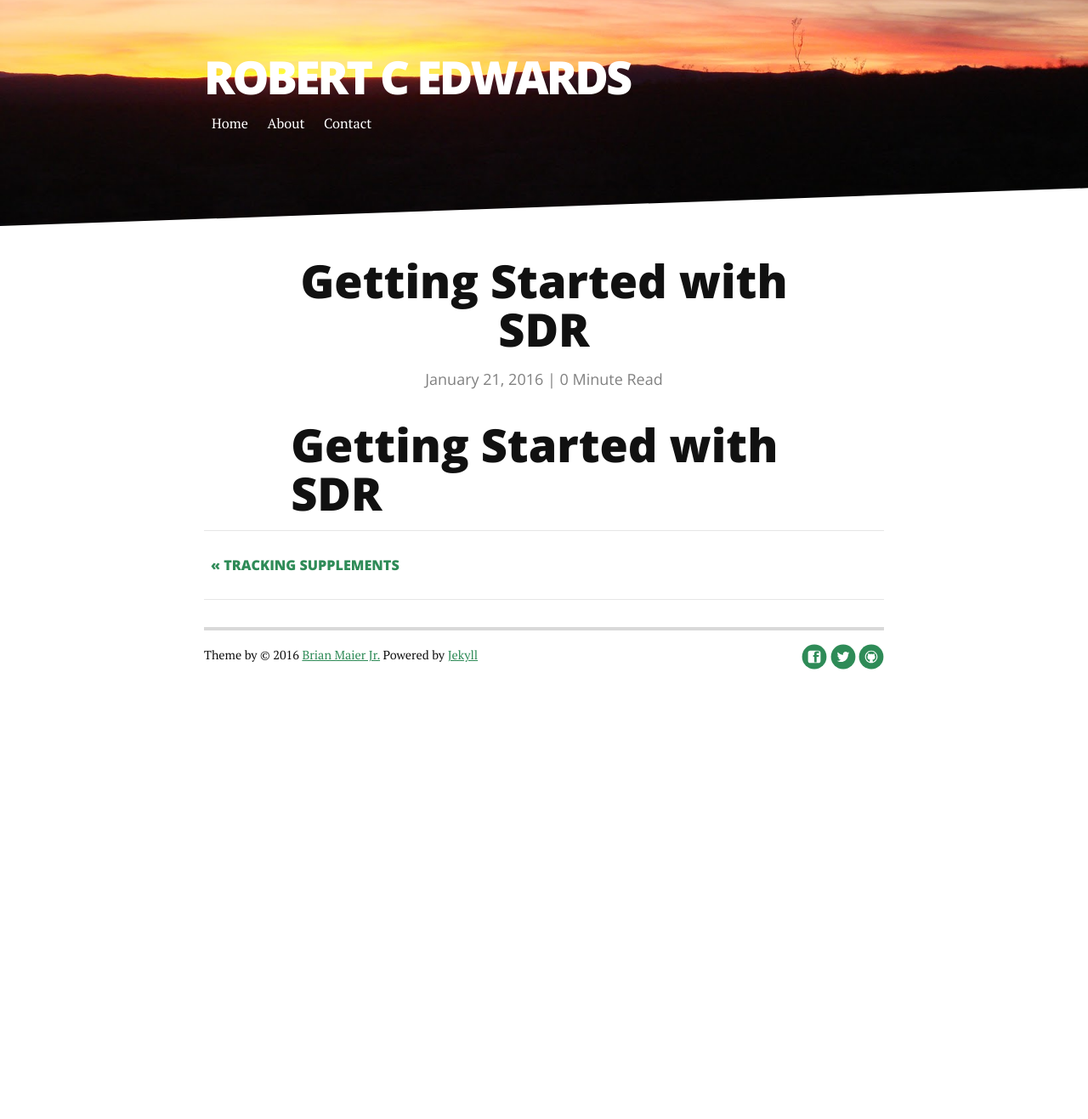
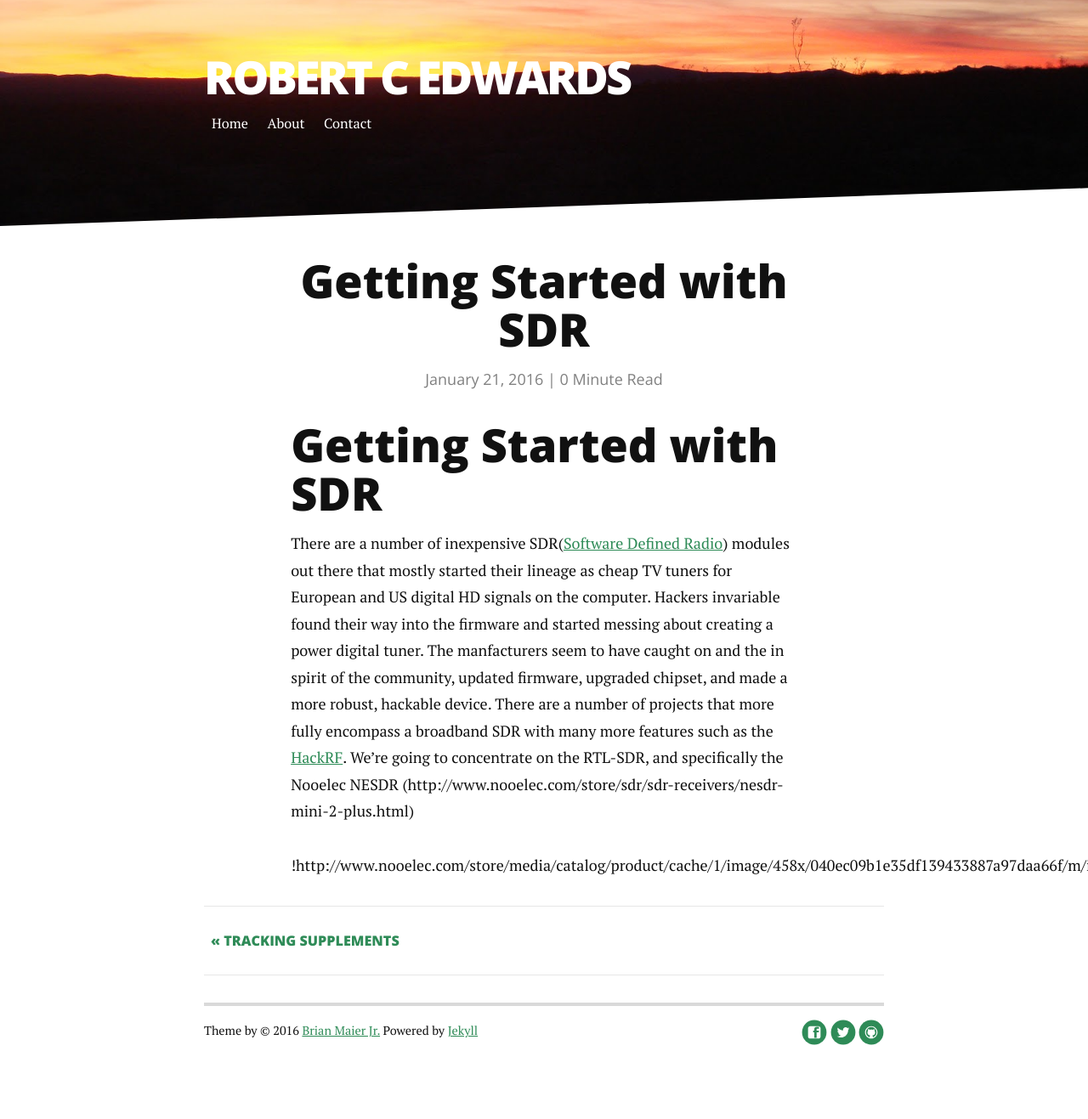
Before and after one commit to robertcedwards/robertcedwards.com, a Jekyll site: the page built from _posts/2016-01-21-Getting-Started-with-SDR.md, in a window 1280 px wide. Shown: the whole page at 85% size. Built offline with Jekyll 4.4.1, drawn with Linux system fonts in a browser that asks for light colours; nearby versions of some CDN libraries; Markdown is read by kramdown in place of the engine named in the settings; before the commit the page ends 900 px from its top, so only the background shows below that.

Commit message:
First round content

```diff
--- a/_posts/2016-01-21-Getting-Started-with-SDR.md
+++ b/_posts/2016-01-21-Getting-Started-with-SDR.md
@@ -4,3 +4,10 @@ title:  "Getting Started with SDR"
 date:   2016-01-21
 ---
 #Getting Started with SDR
+
+There are a number of inexpensive SDR([Software Defined Radio](https://en.wikipedia.org/wiki/Software-defined_radio)) modules out there that mostly started their lineage as cheap TV tuners for European and US digital HD signals on the computer. Hackers invariable found their way into the firmware and started messing about creating a power digital tuner. The manfacturers seem to have caught on and the in spirit of the community, updated firmware, upgraded chipset, and made a more robust, hackable device.
+There are a number of projects that more fully encompass a broadband SDR with many more features such as the [HackRF](https://greatscottgadgets.com).
+We're going to concentrate on the RTL-SDR, and specifically the Nooelec NESDR
+(http://www.nooelec.com/store/sdr/sdr-receivers/nesdr-mini-2-plus.html)
+
+!http://www.nooelec.com/store/media/catalog/product/cache/1/image/458x/040ec09b1e35df139433887a97daa66f/m/i/mini_2_2.jpg
```
